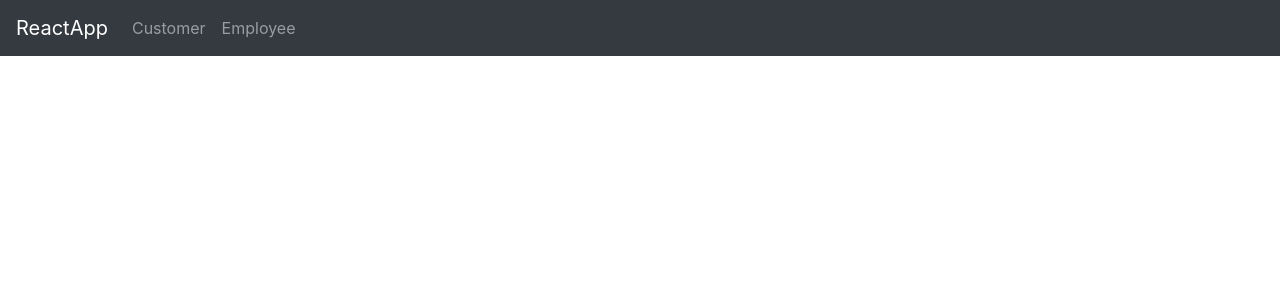
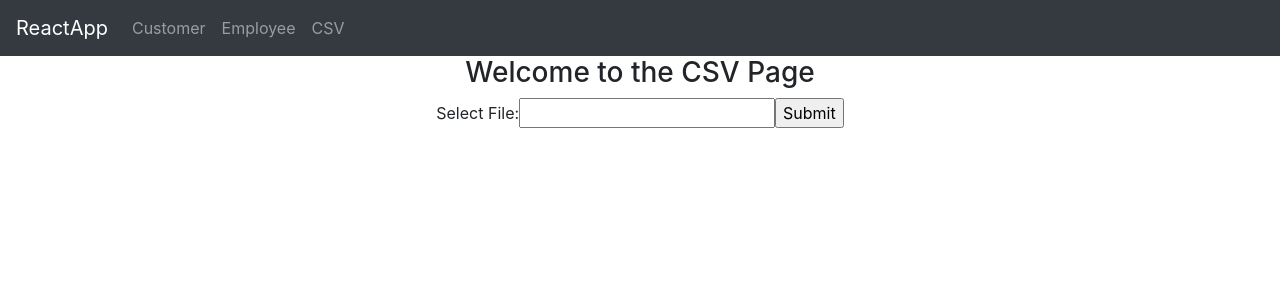
Before and after one commit to Tsawwassen/firstReactApp, a React (Create React App) app in the folder client/: page /csv in a window 1280 px wide. Shown: the top 300 px of the page. Built offline with nearby package versions, Linux system fonts and the light colour scheme.

Commit message:
Add CSV componenet to project, app, and navbar

```diff
--- a/client/src/App.js
+++ b/client/src/App.js
@@ -8,6 +8,7 @@ import Customers from './components/customers/customers';
 import  './App.css';
 import AppNavbar from './components/appnavbar/appnavbar';
 import Employee from './components/employee/employee';
+import CSV from './components/csv/csv';
 
 import 'bootstrap/dist/css/bootstrap.min.css';
 
@@ -23,6 +24,9 @@ function App() {
           <Route path="/customer">
             <Customers />
           </Route>
+          <Route path="/csv">
+            <CSV />
+          </Route>
         </Switch>
       </div>
 
--- a/client/src/components/appnavbar/appnavbar.js
+++ b/client/src/components/appnavbar/appnavbar.js
@@ -21,7 +21,8 @@ class AppNavbar extends Component {
           <Navbar.Brand href="/">ReactApp</Navbar.Brand>
           <Nav className="mr-auto">
             <Nav.Link href="/customer">Customer</Nav.Link>
-             <Nav.Link href="/employee">Employee</Nav.Link>
+            <Nav.Link href="/employee">Employee</Nav.Link>
+            <Nav.Link href="/csv">CSV</Nav.Link>
           </Nav>
         </Navbar>
       </div>
--- /dev/null
+++ b/client/src/components/csv/csv.js
@@ -0,0 +1,45 @@
+import React, { Component } from 'react';
+
+
+class CSV extends Component {
+
+  constructor(props){
+    super(props);
+    this.state = {
+    	filePathValue: '',
+
+    }
+        this.uploadCSV = this.uploadCSV.bind(this);
+        this.handleFilePathChange = this.handleFilePathChange.bind(this);
+
+
+  }
+
+  uploadCSV(event){
+  	console.log(this.state.filePathValue);
+  	event.preventDefault();
+  }
+
+  handleFilePathChange(event){
+  	this.setState({filePathValue: event.target.value});
+  }
+
+
+
+  render () {
+    return (
+    	<div>
+	      <h3>Welcome to the CSV Page</h3>
+	     	<form onSubmit={this.uploadCSV}>
+	        <label>
+	          Select File:
+	          <input type="text" value={this.state.filePathValue} onChange={this.handleFilePathChange} />
+	        </label>
+	        <input type="submit" value="Submit" />
+	      </form>
+      </div>
+    );
+  }
+}
+
+export default CSV;
```
